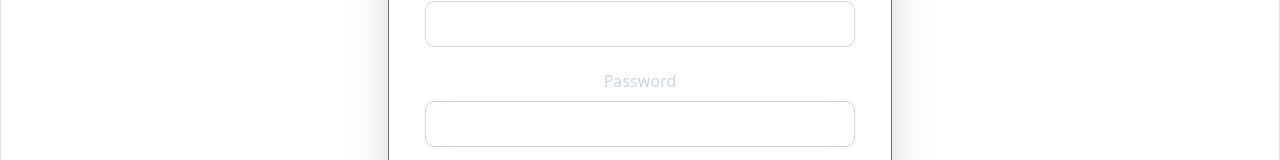
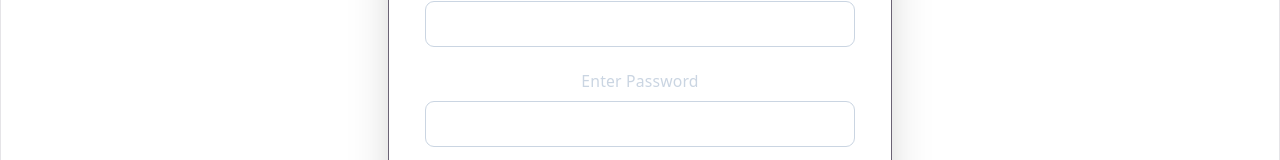
Before and after one commit to charan1104/admin-pannel, a React app in the folder frontend/: page / in a window 1280 px wide. Shown: the part 337-497 px from the top of the page. Built offline with nearby package versions, Linux system fonts and the light colour scheme; the HTML template or start-up script is replaced by a standard one.

Commit message:
enter password

```diff
--- a/frontend/src/components/Login.jsx
+++ b/frontend/src/components/Login.jsx
@@ -21,7 +21,7 @@ export default function Login() {
 
             <div>
               <label className="mb-2 block text-sm font-medium text-slate-300">
-                Password
+                Enter Password
               </label>
               <input
                 type="password"
```
